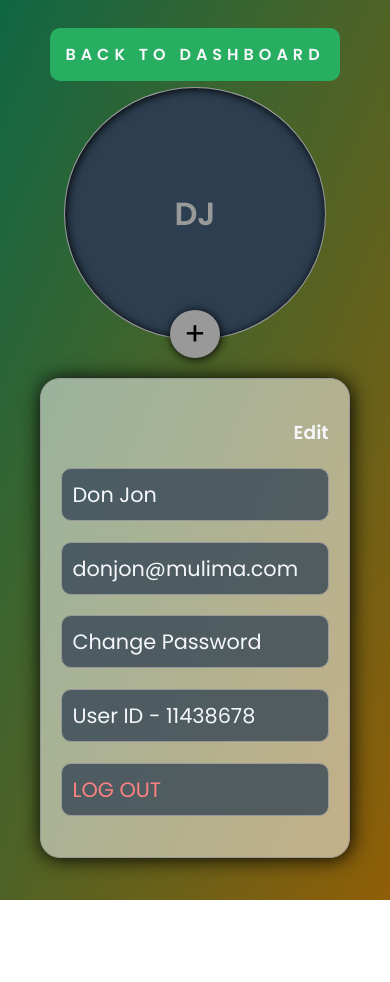
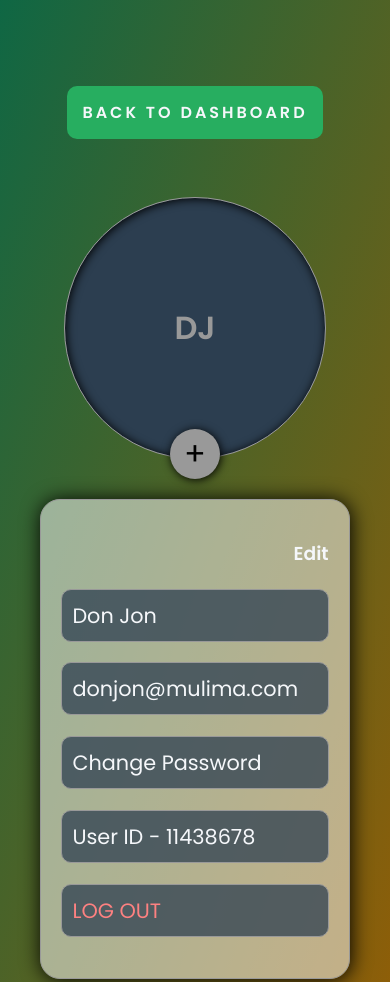
Before and after one commit to Nellyojay/mulima.com, a plain HTML site: page profile.html in a window 390 px wide. Shown: the top 982 px of the page. Before the commit the page ends 900 px from the top, so only its background shows below. Drawn offline with Linux system fonts and the light colour scheme.

Commit message:
back to dashboard link

```diff
--- a/styles/profile.css
+++ b/styles/profile.css
@@ -21,6 +21,10 @@ body {
   height: 100vh;
   justify-content: center;
   align-items: center;
+
+  @media (max-width: 800px) {
+    height: 115vh;
+  }
 }
 
 header{
@@ -35,6 +39,10 @@ header{
     background: var(--primary);
     padding: 15px;
     border-radius: 10px;
+
+    @media (max-width: 800px) {
+      letter-spacing: 3px;
+    }
   }
 
   a:hover {
```
